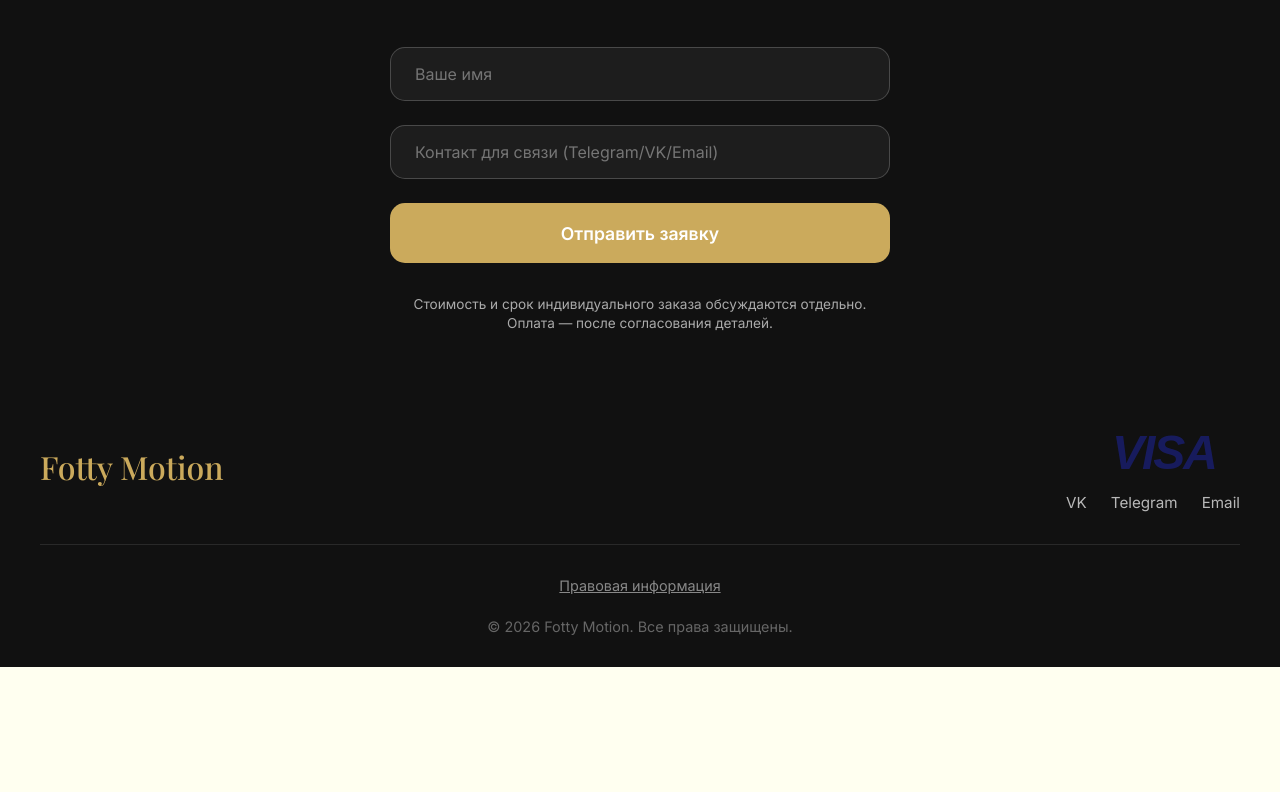
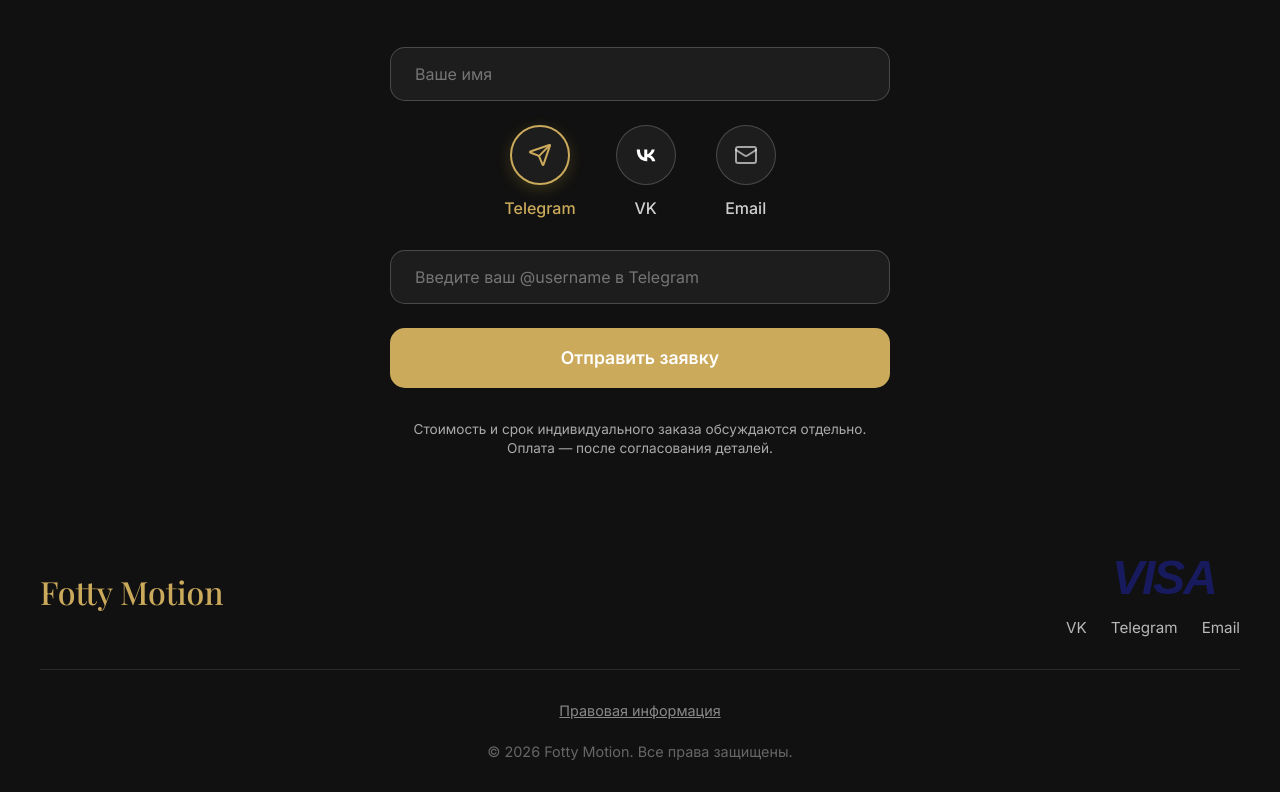
Before and after one commit to sanistezd/Lavender_Fotti, a Next.js app: page / in a window 1280 px wide. Shown: the part 5924-6716 px from the top of the page. Before the commit the page ends 6591 px from the top, so only its background shows below. Built offline with nearby package versions, Linux system fonts and the light colour scheme; a web font is replaced by a local one.

Commit message:
feat(footer): add visual contact method selector to individual order form
fix(api): hide files attached text when zero files are sent

```diff
--- a/src/app/api/order/route.ts
+++ b/src/app/api/order/route.ts
@@ -49,16 +49,18 @@ export async function POST(request: Request) {
       formattedContact = `<a href="mailto:${contactInfo.trim()}">${escapeHtml(contactInfo)}</a>`;
     }
 
-    const message = `🌟 <b>Новый заказ!</b>
+    let message = `🌟 <b>Новый заказ!</b>
 
 <b>Услуга:</b> ${escapeHtml(service)}
 <b>Способ связи:</b> ${escapeHtml(contactMethod)}
 <b>Контакт:</b> ${formattedContact}
 
 <b>Описание:</b>
-${escapeHtml(description) || 'Не указано'}
+${escapeHtml(description) || 'Не указано'}`;
 
-📎 <b>Файлов прикреплено:</b> ${files.length}`;
+    if (files.length > 0) {
+      message += `\n\n📎 <b>Файлов прикреплено:</b> ${files.length}`;
+    }
 
     // 1. Send text message first
     const textRes = await fetch(`https://api.telegram.org/bot${TELEGRAM_BOT_TOKEN}/sendMessage`, {
--- a/src/components/Footer/Footer.module.css
+++ b/src/components/Footer/Footer.module.css
@@ -222,7 +222,7 @@
   .paymentMethods {
     margin-right: 0;
   }
-  .visaText {
+.visaText {
     font-size: 2.2rem;
   }
   .title {
@@ -230,3 +230,59 @@
     padding: 0 0.5rem;
   }
 }
+
+.contactSelectors {
+  display: flex;
+  justify-content: center;
+  gap: 2.5rem;
+  margin-bottom: 0.5rem;
+}
+
+.contactMethod {
+  display: flex;
+  flex-direction: column;
+  align-items: center;
+  gap: 0.8rem;
+  cursor: pointer;
+}
+
+.contactMethod span {
+  font-size: 1rem;
+  color: white;
+  opacity: 0.8;
+  font-weight: 500;
+  transition: all 0.3s ease;
+}
+
+.contactIconCircle {
+  width: 60px;
+  height: 60px;
+  border-radius: 50%;
+  border: 1px solid rgba(255,255,255,0.2);
+  display: flex;
+  align-items: center;
+  justify-content: center;
+  transition: all 0.3s ease;
+  background-color: rgba(255,255,255,0.05);
+}
+
+.contactMethodActive .contactIconCircle {
+  border-color: var(--color-gold);
+  border-width: 2px;
+  box-shadow: 0 4px 15px rgba(212, 175, 55, 0.2);
+}
+
+.contactMethodActive span {
+  opacity: 1;
+  color: var(--color-gold);
+}
+
+.iconGray {
+  color: rgba(255,255,255,0.6);
+  transition: all 0.3s ease;
+}
+
+.iconGold {
+  color: var(--color-gold);
+  transition: all 0.3s ease;
+}
--- a/src/components/Footer/Footer.tsx
+++ b/src/components/Footer/Footer.tsx
@@ -2,11 +2,18 @@
 
 import { useState } from 'react';
 import styles from './Footer.module.css';
-import { Sparkles } from 'lucide-react';
+import { Sparkles, Send, Mail } from 'lucide-react';
+
+const VkIcon = ({ size = 24 }: { size?: number }) => (
+  <svg width={size} height={size} viewBox="0 0 24 24" fill="currentColor" xmlns="http://www.w3.org/2000/svg">
+    <path d="M12.77 17.29h.31v-3.57c2.01.2 3.53 1.67 4.14 3.57h2.84c-.78-2.84-2.83-4.41-4.11-5.01 1.28-.74 3.08-2.54 3.51-4.98h-2.58c-.56 1.98-2.22 3.78-3.8 3.95V7.3H10.5v6.92c-1.6-.4-3.62-2.34-3.71-6.92H4.05c.13 6.24 3.25 9.99 8.72 9.99Z" />
+  </svg>
+);
 
 export default function Footer() {
   const [name, setName] = useState('');
   const [contact, setContact] = useState('');
+  const [contactMethod, setContactMethod] = useState<'telegram' | 'vk' | 'email'>('telegram');
   const [isSubmitting, setIsSubmitting] = useState(false);
   const [isSuccess, setIsSuccess] = useState(false);
 
@@ -28,7 +35,7 @@ export default function Footer() {
       const formData = new FormData();
       formData.append('service', 'Индивидуальный заказ');
       formData.append('description', 'Заявка из футера (Нужен индивидуальный заказ)');
-      formData.append('contactMethod', 'telegram/vk/email');
+      formData.append('contactMethod', contactMethod);
       formData.append('contactInfo', `Имя: ${name} | Контакт: ${contact}`);
 
       const res = await fetch('/api/order', {
@@ -70,9 +77,45 @@ export default function Footer() {
                 value={name}
                 onChange={(e) => setName(e.target.value)}
               />
+              <div className={styles.contactSelectors}>
+                <div
+                  className={`${styles.contactMethod} ${contactMethod === 'telegram' ? styles.contactMethodActive : ''}`}
+                  onClick={() => setContactMethod('telegram')}
+                >
+                  <div className={styles.contactIconCircle}>
+                    <Send size={24} className={contactMethod === 'telegram' ? styles.iconGold : styles.iconGray} />
+                  </div>
+                  <span>Telegram</span>
+                </div>
+
+                <div
+                  className={`${styles.contactMethod} ${contactMethod === 'vk' ? styles.contactMethodActive : ''}`}
+                  onClick={() => setContactMethod('vk')}
+                >
+                  <div className={styles.contactIconCircle}>
+                    <VkIcon size={28} />
+                  </div>
+                  <span>VK</span>
+                </div>
+
+                <div
+                  className={`${styles.contactMethod} ${contactMethod === 'email' ? styles.contactMethodActive : ''}`}
+                  onClick={() => setContactMethod('email')}
+                >
+                  <div className={styles.contactIconCircle}>
+                    <Mail size={24} className={contactMethod === 'email' ? styles.iconGold : styles.iconGray} />
+                  </div>
+                  <span>Email</span>
+                </div>
+              </div>
+
               <input
                 type="text"
-                placeholder="Контакт для связи (Telegram/VK/Email)"
+                placeholder={
+                  contactMethod === 'telegram' ? 'Введите ваш @username в Telegram' :
+                  contactMethod === 'vk' ? 'Введите ссылку на профиль VK' :
+                  'Введите Email'
+                }
                 className={styles.input}
                 value={contact}
                 onChange={(e) => setContact(e.target.value)}
```
